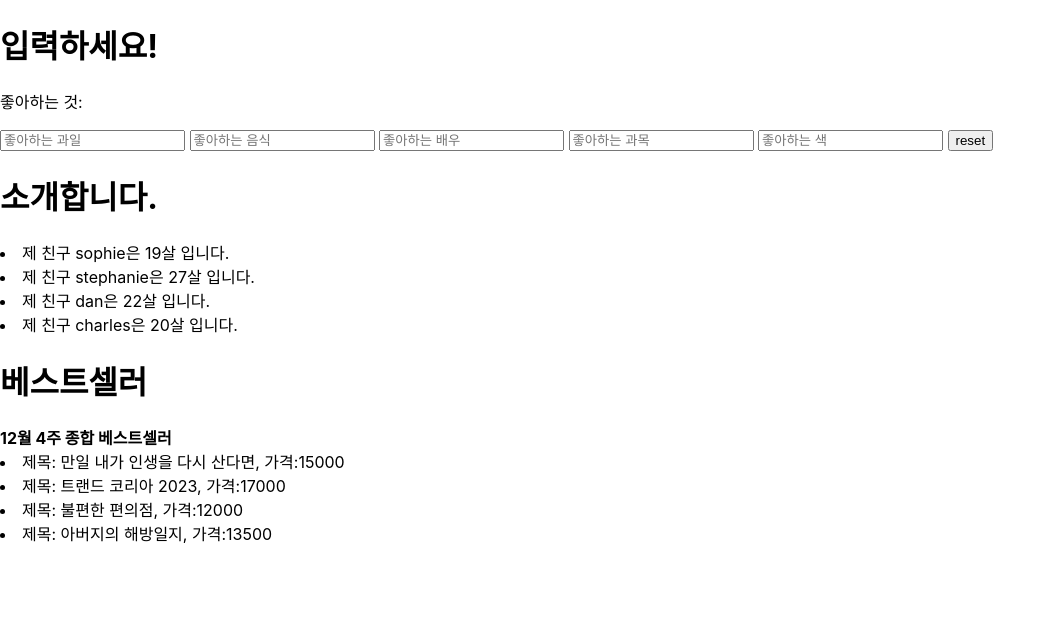
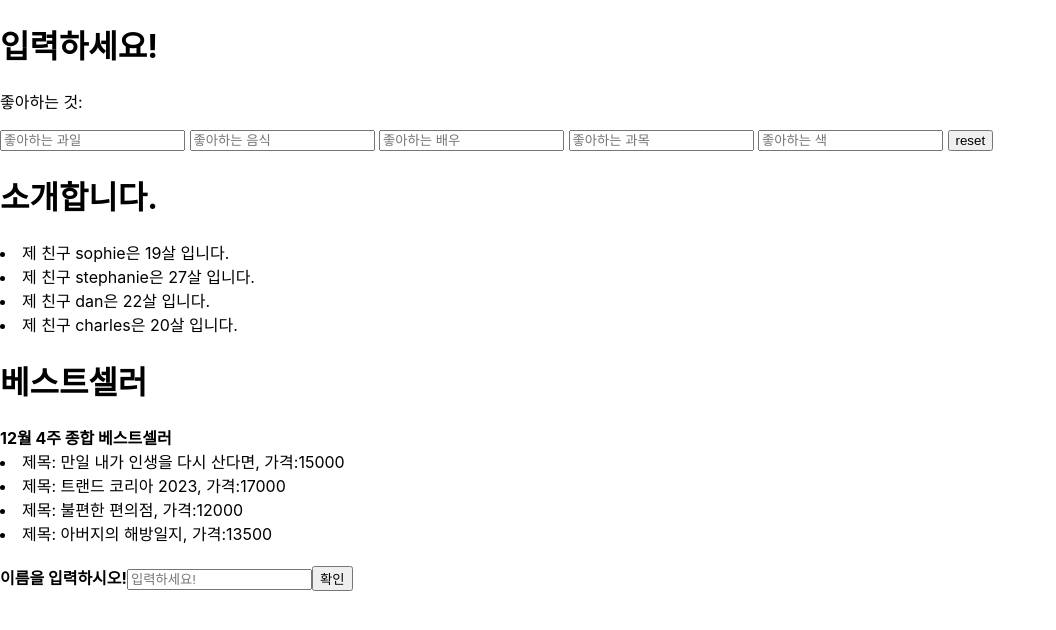
Before and after one commit to yejz0715/begin-react, a React (Create React App) app: page /input in a window 1280 px wide. Shown: the top 630 px of the page, without its empty margins (0-1056 px from the left). Built offline with nearby package versions, Linux system fonts and the light colour scheme.

Commit message:
list_추가_삭제

```diff
--- /dev/null
+++ b/src/components/UserList.jsx
@@ -0,0 +1,33 @@
+import React, { useState } from "react";
+const UserList = () => {
+  const [name, setName] = useState("");
+  const [list, setList] = useState([]);
+  const handleAdd = () => {
+    setList([...list, name]);
+    setName("");
+  };
+  const handleDelete = (target) => {
+    setList(list.filter((_, index) => index !== target));
+  };
+  return (
+    <div>
+      <b>이름을 입력하시오!</b>
+      <input
+        type="text"
+        value={name}
+        onChange={(e) => setName(e.target.value)}
+        placeholder="입력하세요!"
+      />
+      <button onClick={handleAdd}>확인</button>
+      <ul>
+        {list.map((name, index) => (
+          <li key={index}>
+            {name}
+            <button onClick={() => handleDelete(index)}>삭제</button>
+          </li>
+        ))}
+      </ul>
+    </div>
+  );
+};
+export default UserList;
--- a/src/pages/Input.jsx
+++ b/src/pages/Input.jsx
@@ -2,6 +2,7 @@ import React from "react";
 import Text from "../components/Text";
 import User from "../components/User";
 import Book from "../components/Book";
+import UserList from "../components/UserList";
 const Input = () => {
   const users = [
     {
@@ -44,6 +45,8 @@ const Input = () => {
       {books.map((item) => (
         <Book key={item.id} title={item.title} price={item.price} />
       ))}
+      <br />
+      <UserList />
     </div>
   );
 };
--- a/src/pages/Profile.jsx
+++ b/src/pages/Profile.jsx
@@ -7,6 +7,7 @@ import Study from "../components/Study";
 import img from "../assets/img.png";
 import "../style/style.css";
 import NickName from "../components/NickName";
+import BucketList from "../components/BucketList";
 
 const Profile = () => {
   return (
@@ -22,6 +23,7 @@ const Profile = () => {
         <Age />
         <Email email="yeze0715@gmail.com" />
         <Study study="react" />
+        <BucketList />
       </div>
     </div>
   );
```
